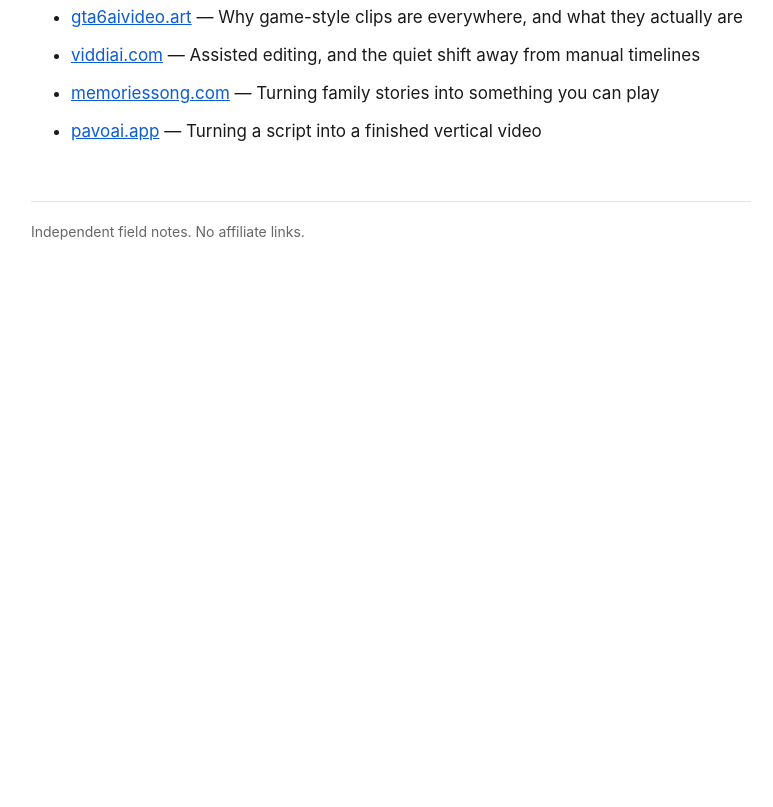
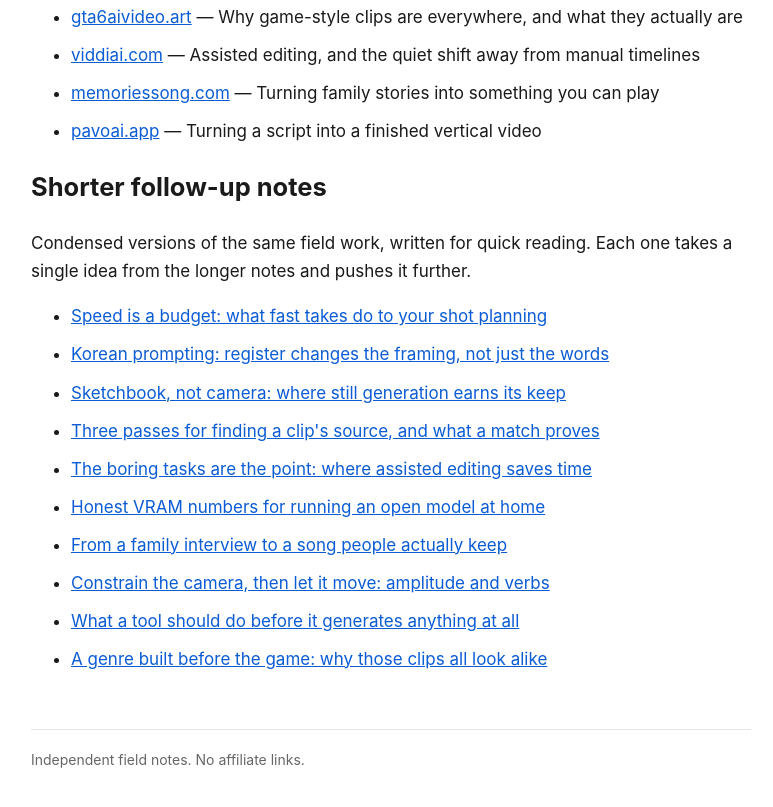
Before and after one commit to barasel200-bit/pavoai-field-notes, a plain HTML site: page index.html in a window 1280 px wide. Shown: the part 1186-1993 px from the top of the page, without its empty margins (249-1022 px from the left). Before the commit the page ends 1509 px from the top, so only its background shows below. Drawn offline with Linux system fonts and the light colour scheme.

Commit message:
Add follow-up notes section linking the short-form pieces

```diff
--- a/index.html
+++ b/index.html
@@ -32,5 +32,19 @@ footer{margin-top:56px;padding-top:18px;border-top:1px solid #e5e5e5;color:#666;
 <li><a href="https://barasel200-bit.github.io/pavoai-field-notes/memories-song/">memoriessong.com</a> — Turning family stories into something you can play</li>
 <li><a href="https://barasel200-bit.github.io/pavoai-field-notes/pavo-ai/">pavoai.app</a> — Turning a script into a finished vertical video</li>
 </ul>
+<h2>Shorter follow-up notes</h2>
+<p>Condensed versions of the same field work, written for quick reading. Each one takes a single idea from the longer notes and pushes it further.</p>
+<ul>
+<li><a href="https://graph.org/H3-Video-Speed-Is-a-Budget-Not-a-Guarantee-11-21">Speed is a budget: what fast takes do to your shot planning</a></li>
+<li><a href="https://graph.org/Prompting-Seedance-25-in-Korean-What-Actually-Changes-11-21">Korean prompting: register changes the framing, not just the words</a></li>
+<li><a href="https://graph.org/Groks-Image-Generator-Is-a-Sketchbook-Not-a-Camera-11-21">Sketchbook, not camera: where still generation earns its keep</a></li>
+<li><a href="https://graph.org/How-to-Find-the-Source-of-a-Clip-in-Three-Passes-11-21">Three passes for finding a clip's source, and what a match proves</a></li>
+<li><a href="https://graph.org/Assisted-Editing-The-Boring-Tasks-Are-the-Point-11-21">The boring tasks are the point: where assisted editing saves time</a></li>
+<li><a href="https://graph.org/Running-Wan-30-Locally-The-Honest-VRAM-Numbers-11-21">Honest VRAM numbers for running an open model at home</a></li>
+<li><a href="https://graph.org/Turning-a-Family-Interview-into-a-Song-People-Keep-11-21">From a family interview to a song people actually keep</a></li>
+<li><a href="https://graph.org/Kling-40-Constrain-the-Camera-Then-Let-It-Move-11-21">Constrain the camera, then let it move: amplitude and verbs</a></li>
+<li><a href="https://graph.org/What-a-Video-Tool-Should-Do-Before-It-Generates-Anything-11-21">What a tool should do before it generates anything at all</a></li>
+<li><a href="https://graph.org/GTA-6-AI-Clips-A-Genre-Built-Before-the-Game-11-21">A genre built before the game: why those clips all look alike</a></li>
+</ul>
 <footer>Independent field notes. No affiliate links.</footer>
 </body></html>
```
